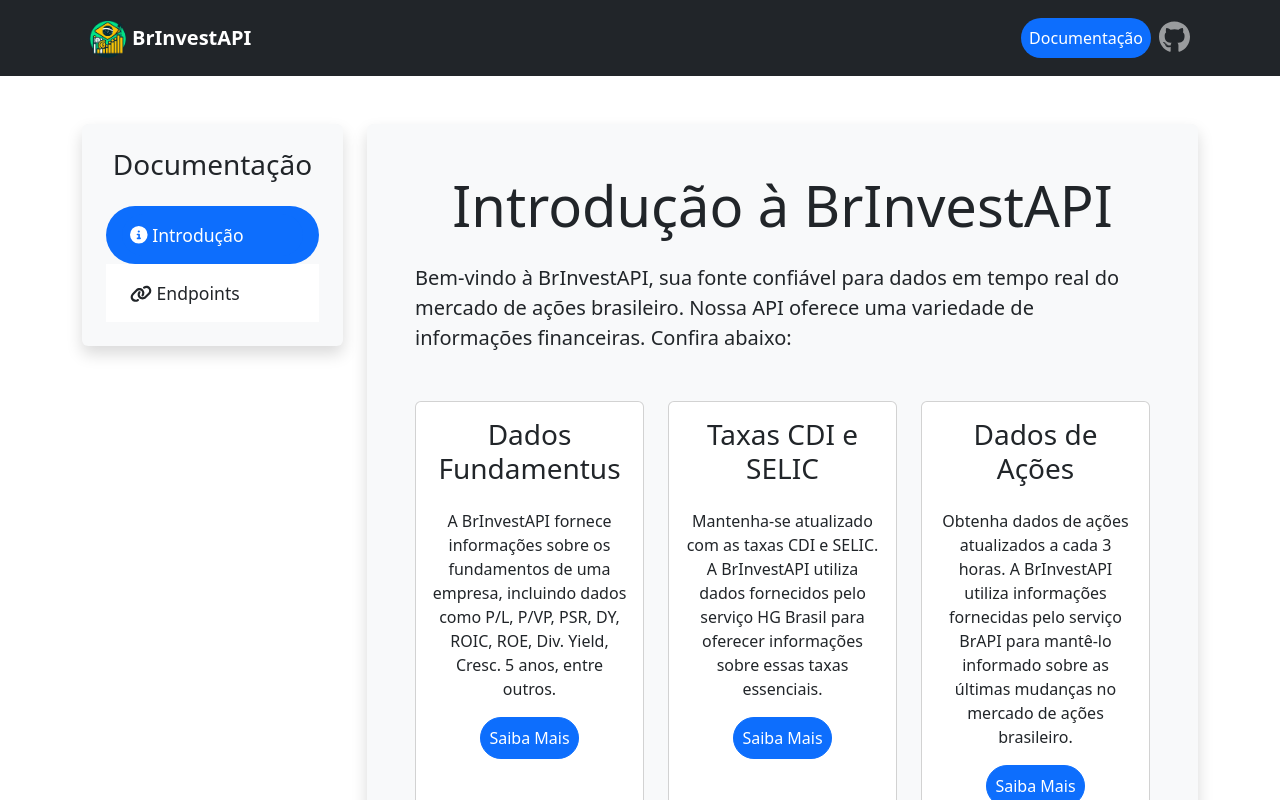
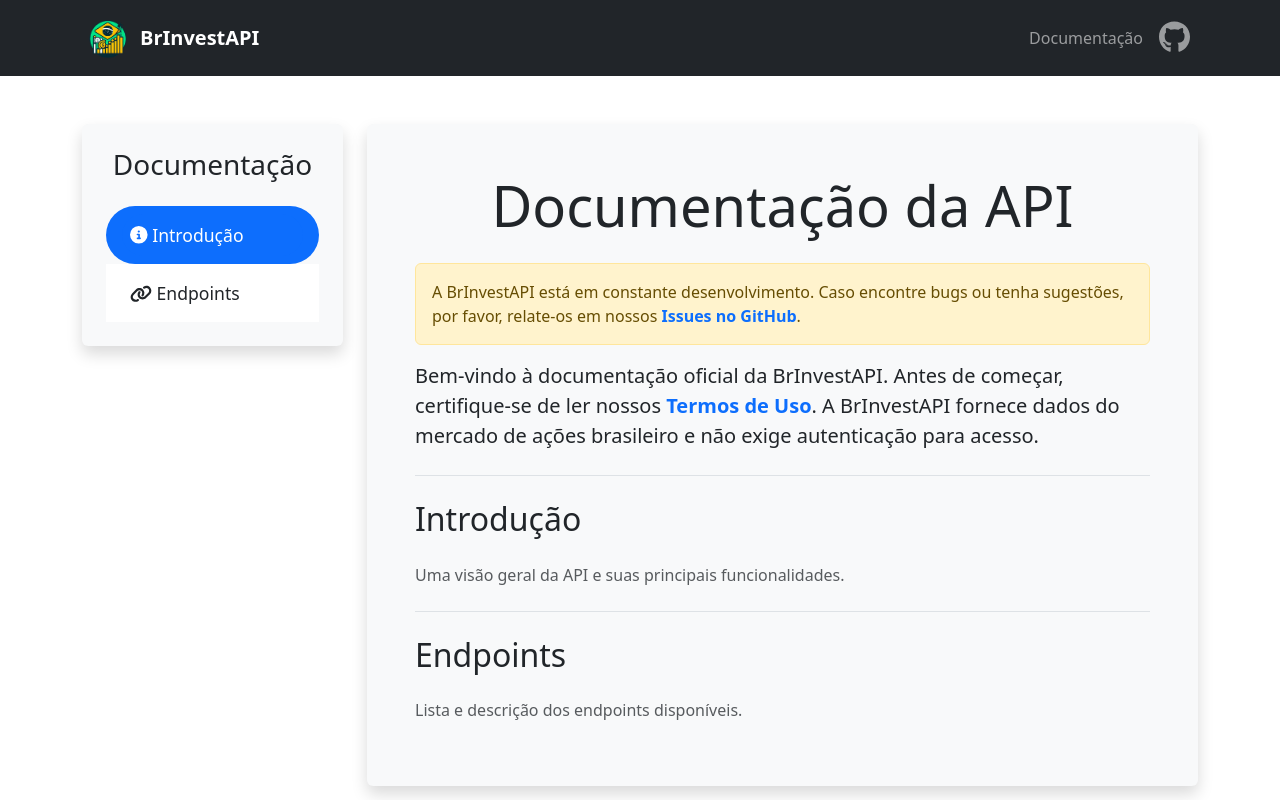
Before and after one commit to GeovaneDev/B3API, a Next.js app: page /docs/introduction in a window 1280 px wide. Shown: the top 800 px of the page. Built offline with nearby package versions, Linux system fonts and the light colour scheme.

Commit message:
Pequenas melhorias

```diff
--- a/components/Navbar.js
+++ b/components/Navbar.js
@@ -10,15 +10,15 @@
       <div className="container">
         <Link href="/" passHref className="navbar-brand d-flex align-items-center">
           <Image src="/BrInvestAPI.png" alt="BrInvestAPI Icon" width={50} height={50} />
-          <span className="fw-bold">BrInvestAPI</span>
+          <span className="fw-bold ms-2">BrInvestAPI</span>
         </Link>
-        <button className="navbar-toggler" type="button" data-bs-toggle="navbarNav" data-bs-target="#navbarNav" aria-controls="navbarNav" aria-label="Abrir menu">
-      <span className="navbar-toggler-icon"></span>
-    </button>
+        <button className="navbar-toggler" type="button" data-bs-toggle="collapse" data-bs-target="#navbarNav" aria-controls="navbarNav" aria-label="Toggle navigation">
+          <span className="navbar-toggler-icon"></span>
+        </button>
         <div className="collapse navbar-collapse" id="navbarNav">
           <ul className="navbar-nav ms-auto align-items-center">
             <li className="nav-item">
-              <Link href="/docs" passHref className="nav-link btn btn-outline-primary active rounded-pill">Documentação</Link>
+              <Link href="/docs" passHref className="nav-link btn btn-outline-primary rounded-pill">Documentação</Link>
             </li>
             <li className="nav-item">
               <a href="https://github.com/GeovaneDev/BrInvestAPI" target="_blank" className="nav-link" rel="noopener noreferrer">
--- a/pages/docs.js
+++ b/pages/docs.js
@@ -79,7 +79,7 @@
 
               <div className="alert alert-warning" role="alert">
                 A BrInvestAPI está em constante desenvolvimento. Caso encontre bugs ou tenha sugestões, por favor, relate-os em nossos{' '}
-          <a href="https://github.com/GeovaneDev/BrInvestAPI/issues" className="fw-bold text-decoration-none">Issues no GitHub</a>.
+                <a href="https://github.com/GeovaneDev/BrInvestAPI/issues" className="fw-bold text-decoration-none" target="_blank" rel="noopener noreferrer">Issues no GitHub</a>.
               </div>
 
               <p className="lead">
--- a/pages/docs/introduction.js
+++ b/pages/docs/introduction.js
@@ -75,48 +75,30 @@
 
           <div className="col-md-9">
             <div className="bg-light p-5 rounded shadow">
-              <h1 className="display-4 text-center mb-4">Introdução à BrInvestAPI</h1>
+              <h1 className="display-4 text-center mb-4">Documentação da API</h1>
+
+              <div className="alert alert-warning" role="alert">
+                A BrInvestAPI está em constante desenvolvimento. Caso encontre bugs ou tenha sugestões, por favor, relate-os em nossos{' '}
+                <a href="https://github.com/GeovaneDev/BrInvestAPI/issues" className="fw-bold text-decoration-none" target="_blank" rel="noopener noreferrer">Issues no GitHub</a>.
+              </div>
 
               <p className="lead">
-                Bem-vindo à BrInvestAPI, sua fonte confiável para dados em tempo real do mercado de ações brasileiro. Nossa API oferece uma variedade de informações financeiras. Confira abaixo:
+                Bem-vindo à documentação oficial da BrInvestAPI. Antes de começar, certifique-se de ler nossos{' '}
+                <Link href="/terms" passHref className="fw-bold text-decoration-none">Termos de Uso</Link>. A BrInvestAPI fornece dados do mercado de ações brasileiro e não exige autenticação para acesso.
               </p>
 
-              <div className="row mt-5">
-                <div className="col-md-4 mb-4">
-                  <div className="card h-100">
-                    <div className="card-body text-center">
-                      <h2 className="h3 mb-4">Dados Fundamentus</h2>
-                      <p className="card-text">
-                        A BrInvestAPI fornece informações sobre os fundamentos de uma empresa, incluindo dados como P/L, P/VP, PSR, DY, ROIC, ROE, Div. Yield, Cresc. 5 anos, entre outros.
-                      </p>
-                      <a href="https://www.fundamentus.com.br/" target="_blank" rel="noopener noreferrer" className="btn btn-primary rounded-pill p-2">Saiba Mais</a>
-                    </div>
-                  </div>
-                </div>
+              <div className="border-top mt-4 pt-4">
+                <h2 className="mb-4">
+                  <Link href="/docs/introduction" passHref className="text-decoration-none text-dark">Introdução</Link>
+                </h2>
+                <p className="text-muted">Uma visão geral da API e suas principais funcionalidades.</p>
+              </div>
 
-                <div className="col-md-4 mb-4">
-                  <div className="card h-100">
-                    <div className="card-body text-center">
-                      <h2 className="h3 mb-4">Taxas CDI e SELIC</h2>
-                      <p className="card-text">
-                        Mantenha-se atualizado com as taxas CDI e SELIC. A BrInvestAPI utiliza dados fornecidos pelo serviço HG Brasil para oferecer informações sobre essas taxas essenciais.
-                      </p>
-                      <a href="https://hgbrasil.com/" target="_blank" rel="noopener noreferrer" className="btn btn-primary rounded-pill p-2">Saiba Mais</a>
-                    </div>
-                  </div>
-                </div>
-
-                <div className="col-md-4 mb-4">
-                  <div className="card h-100">
-                    <div className="card-body text-center">
-                      <h2 className="h3 mb-4">Dados de Ações</h2>
-                      <p className="card-text">
-                        Obtenha dados de ações atualizados a cada 3 horas. A BrInvestAPI utiliza informações fornecidas pelo serviço BrAPI para mantê-lo informado sobre as últimas mudanças no mercado de ações brasileiro.
-                      </p>
-                      <a href="https://brapi.dev/" target="_blank" rel="noopener noreferrer" className="btn btn-primary rounded-pill p-2">Saiba Mais</a>
-                    </div>
-                  </div>
-                </div>
+              <div className="border-top mt-4 pt-4">
+                <h2 className="mb-4">
+                  <Link href="/docs/endpoints" passHref className="text-decoration-none text-dark">Endpoints</Link>
+                </h2>
+                <p className="text-muted">Lista e descrição dos endpoints disponíveis.</p>
               </div>
             </div>
           </div>
```
Also changed, not shown: app/page.js (+11 -11 lines). Lines whose indentation alone changed are shown as unchanged.
